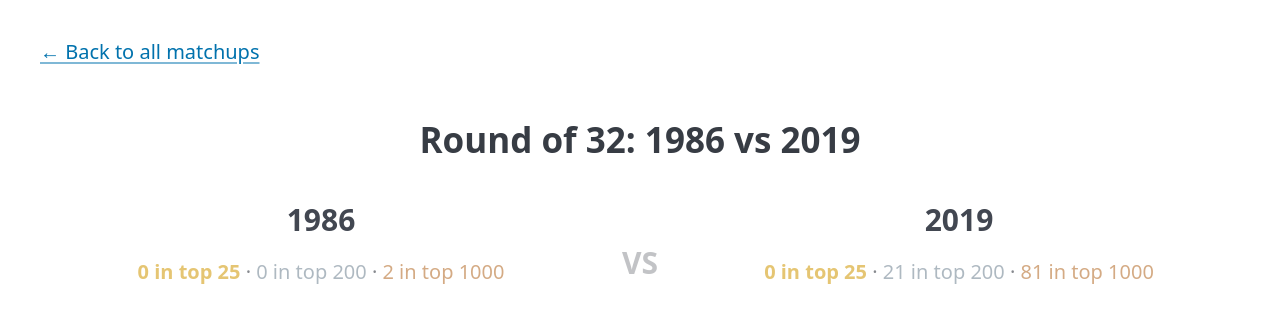
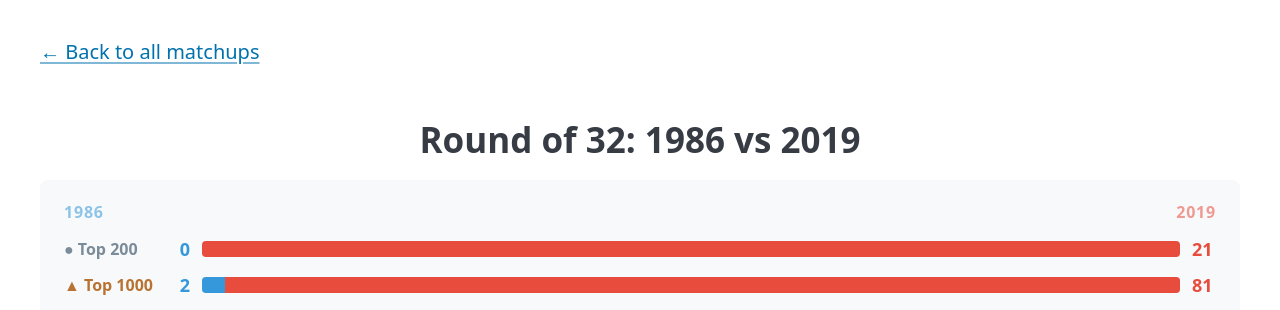
Before and after one commit to arunmurali19/bg-best-year, a Flask app: page /matchup/1 in a window 1280 px wide. Shown: the part 53-363 px from the top of the page. Run offline with Flask 3, Linux system fonts and the light colour scheme; data comes from the database, SQL or seed files in the repository; tables that the repository leaves empty hold one stand-in row (values such as "Sample post"); some libraries are stand-ins or nearby versions.

Commit message:
Add head-to-head tier comparison bars on matchup page
Replace per-column "X in top 25 · Y in top 200 · Z in top 1000" text
with a shared tug-of-war bar chart showing both years on the same scale.
Three rows (Top 25 / Top 200 / Top 1000), each bar fills proportionally
left-blue (left year) vs right-red (right year) with counts flanking.
Rows with no games in either year are hidden.

Co-Authored-By: Claude Sonnet 4.6 <noreply@anthropic.com>

```diff
--- a/webapp/static/css/style.css
+++ b/webapp/static/css/style.css
@@ -206,11 +206,78 @@
     margin-bottom: 0.5rem;
 }
 
-.game-count {
-    text-align: center;
-    opacity: 0.6;
-    margin-bottom: 1rem;
+/* Tier comparison bars (matchup page) */
+.tier-comparison {
+    margin: 0 0 2rem;
+    padding: 1rem 1.2rem;
+    background: #f8f9fa;
+    border-radius: 8px;
 }
+
+.tier-comparison-header {
+    display: flex;
+    justify-content: space-between;
+    margin-bottom: 0.6rem;
+    font-size: 0.8rem;
+    font-weight: 700;
+    opacity: 0.55;
+    text-transform: uppercase;
+    letter-spacing: 0.05em;
+}
+
+.tc-year-label {
+    color: var(--bar-a);
+}
+
+.tc-year-right {
+    color: var(--bar-b);
+}
+
+.tier-bar-row {
+    display: flex;
+    align-items: center;
+    gap: 0.6rem;
+    margin-bottom: 0.45rem;
+}
+
+.tier-bar-label {
+    min-width: 90px;
+    font-size: 0.8rem;
+    font-weight: 700;
+}
+
+.tier-bar-count {
+    font-size: 0.9rem;
+    font-weight: 800;
+    min-width: 24px;
+}
+
+.count-left {
+    text-align: right;
+    color: var(--bar-a);
+}
+
+.count-right {
+    text-align: left;
+    color: var(--bar-b);
+}
+
+.tier-bar {
+    flex: 1;
+    height: 16px;
+    border-radius: 4px;
+    overflow: hidden;
+    display: flex;
+    background: #e0e0e0;
+}
+
+.tier-fill {
+    height: 100%;
+    transition: width 0.4s ease;
+}
+
+.fill-left  { background: var(--bar-a); }
+.fill-right { background: var(--bar-b); }
 
 .vote-btn {
     width: 100%;
--- a/webapp/templates/matchup.html
+++ b/webapp/templates/matchup.html
@@ -65,6 +65,56 @@
 </div>
 {% endif %}
 
+{# Head-to-head tier comparison bars (left year = blue, right year = red) #}
+{% set top25_l  = games_left|selectattr('rank', 'le', 25)|list|length %}
+{% set top200_l = games_left|selectattr('rank', 'le', 200)|list|length %}
+{% set total_l  = games_left|length %}
+{% set top25_r  = games_right|selectattr('rank', 'le', 25)|list|length %}
+{% set top200_r = games_right|selectattr('rank', 'le', 200)|list|length %}
+{% set total_r  = games_right|length %}
+<div class="tier-comparison">
+    <div class="tier-comparison-header">
+        <span class="tc-year-label">{{ left_year }}</span>
+        <span class="tc-year-label tc-year-right">{{ right_year }}</span>
+    </div>
+    {% set t25 = top25_l + top25_r %}
+    {% if t25 > 0 %}
+    <div class="tier-bar-row">
+        <span class="tier-bar-label rank-gold">★ Top 25</span>
+        <span class="tier-bar-count count-left">{{ top25_l }}</span>
+        <div class="tier-bar">
+            <div class="tier-fill fill-left" style="width: {{ (top25_l / t25 * 100)|round(1) }}%"></div>
+            <div class="tier-fill fill-right" style="width: {{ (top25_r / t25 * 100)|round(1) }}%"></div>
+        </div>
+        <span class="tier-bar-count count-right">{{ top25_r }}</span>
+    </div>
+    {% endif %}
+    {% set t200 = top200_l + top200_r %}
+    {% if t200 > 0 %}
+    <div class="tier-bar-row">
+        <span class="tier-bar-label rank-silver">● Top 200</span>
+        <span class="tier-bar-count count-left">{{ top200_l }}</span>
+        <div class="tier-bar">
+            <div class="tier-fill fill-left" style="width: {{ (top200_l / t200 * 100)|round(1) }}%"></div>
+            <div class="tier-fill fill-right" style="width: {{ (top200_r / t200 * 100)|round(1) }}%"></div>
+        </div>
+        <span class="tier-bar-count count-right">{{ top200_r }}</span>
+    </div>
+    {% endif %}
+    {% set ttot = total_l + total_r %}
+    {% if ttot > 0 %}
+    <div class="tier-bar-row">
+        <span class="tier-bar-label rank-bronze">▲ Top 1000</span>
+        <span class="tier-bar-count count-left">{{ total_l }}</span>
+        <div class="tier-bar">
+            <div class="tier-fill fill-left" style="width: {{ (total_l / ttot * 100)|round(1) }}%"></div>
+            <div class="tier-fill fill-right" style="width: {{ (total_r / ttot * 100)|round(1) }}%"></div>
+        </div>
+        <span class="tier-bar-count count-right">{{ total_r }}</span>
+    </div>
+    {% endif %}
+</div>
+
 <div class="matchup-columns" id="matchup-columns" data-flip="{{ 'true' if flip else 'false' }}">
     {# Left column #}
     <div class="year-column {% if user_voted == left_year %}selected{% endif %}">
@@ -88,13 +138,6 @@
                 {% endif %}
             {% endif %}
         </div>
-        {% set top25_left = games_left|selectattr('rank', 'le', 25)|list|length %}
-        {% set top200_left = games_left|selectattr('rank', 'le', 200)|list|length %}
-        <p class="game-count">
-            <span class="rank-gold">{{ top25_left }} in top 25</span> &middot;
-            <span class="rank-silver">{{ top200_left }} in top 200</span> &middot;
-            <span class="rank-bronze">{{ games_left|length }} in top 1000</span>
-        </p>
         <div class="game-grid">
             {% for g in games_left %}
             <a href="https://boardgamegeek.com/boardgame/{{ g.game_id }}" target="_blank" class="game-tile">
@@ -134,13 +177,6 @@
                 {% endif %}
             {% endif %}
         </div>
-        {% set top25_right = games_right|selectattr('rank', 'le', 25)|list|length %}
-        {% set top200_right = games_right|selectattr('rank', 'le', 200)|list|length %}
-        <p class="game-count">
-            <span class="rank-gold">{{ top25_right }} in top 25</span> &middot;
-            <span class="rank-silver">{{ top200_right }} in top 200</span> &middot;
-            <span class="rank-bronze">{{ games_right|length }} in top 1000</span>
-        </p>
         <div class="game-grid">
             {% for g in games_right %}
             <a href="https://boardgamegeek.com/boardgame/{{ g.game_id }}" target="_blank" class="game-tile">
```
